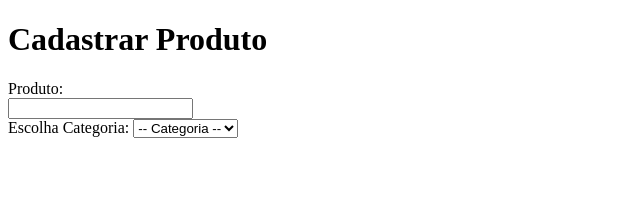
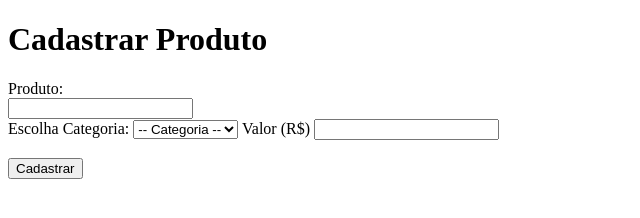
Before and after one commit to bernardoaugustocd/SISTEMA_LOJA_ARTIGOS_ESPORTIVOS, a plain HTML site: page vendas.html in a window 1280 px wide. Shown: the whole page, without its empty margins (0-640 px from the left). Drawn offline with Linux system fonts and the light colour scheme.

Commit message:
SISTEMA_LOJA_ARTIGOS_ESPORTIVOS: Bernardo | add campo de preenchimento "Valor (R$)" e botão "Cadastrar"

```diff
--- a/vendas.html
+++ b/vendas.html
@@ -20,5 +20,12 @@
     <option value="3">calçado</option>
 </select>
 
+<label>Valor (R$)</label>
+<input type="text" name="Valor (R$)"/><br><br>
+
+<input type="submit" value="Cadastrar"/>
+
+
+
 </body>
 </html>
```
